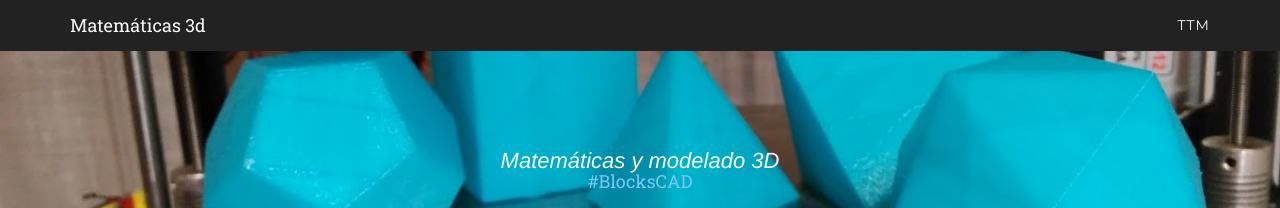
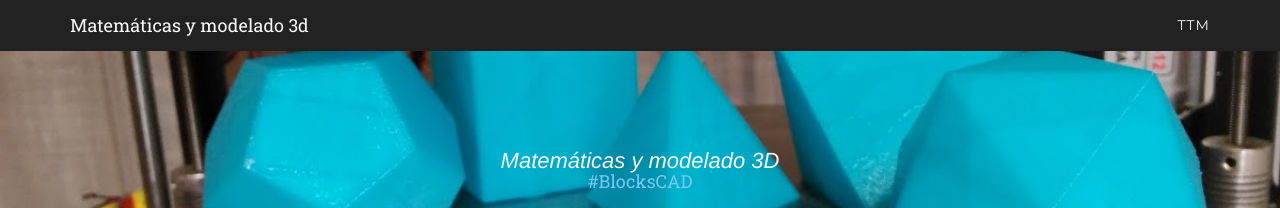
Before and after one commit to ARteapartedelarte/mat3d.github.io, a Jekyll site: the page built from index.html, in a window 1280 px wide. Shown: the top 208 px of the page. Built offline with Jekyll 4.4.1, drawn with Linux system fonts in a browser that asks for light colours; some web fonts are replaced.

Commit message:
Update _config.yml

```diff
--- a/_config.yml
+++ b/_config.yml
@@ -7,7 +7,7 @@ plugins:
   - jekyll-seo-tag
 
 
-title: Matemáticas 3d
+title: Matemáticas y modelado 3d
 email: rodriguezjasoc@iespedrocerrada.org
 description: Matemáticas a través del modelado en 3d
 
```
